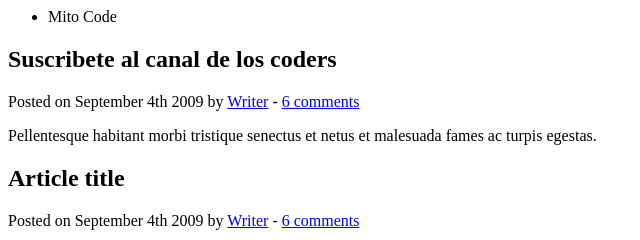
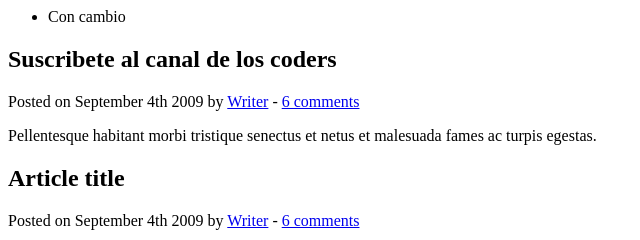
Before and after one commit to 24072000/demo_rep2, a plain HTML site: page video_3/index.html in a window 1280 px wide. Shown: the top 240 px of the page, 0-640 px from the left. Drawn offline with Linux system fonts and the light colour scheme.

Commit message:
Nueva modificacion en el index.html

```diff
--- a/video_3/index.html
+++ b/video_3/index.html
@@ -10,7 +10,7 @@
 	<header>
 		<nav>
 			<ul>
-				<li>Mito Code</li>
+				<li>Con cambio</li>
 			</ul>
 		</nav>
 	</header>
```
